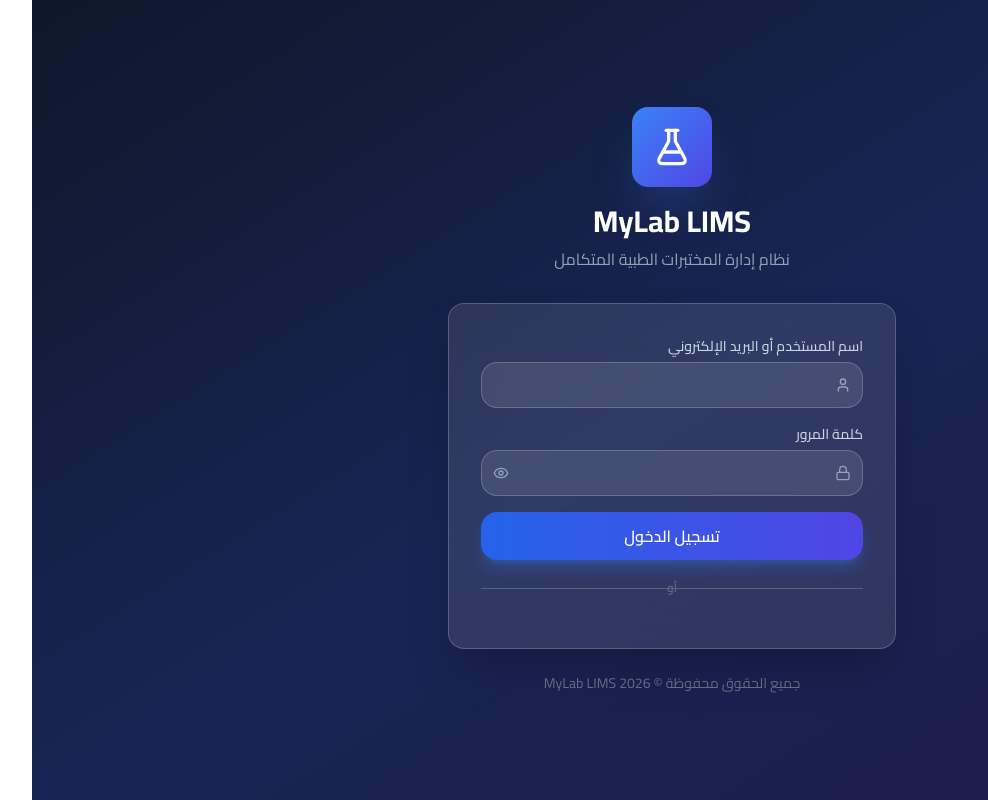
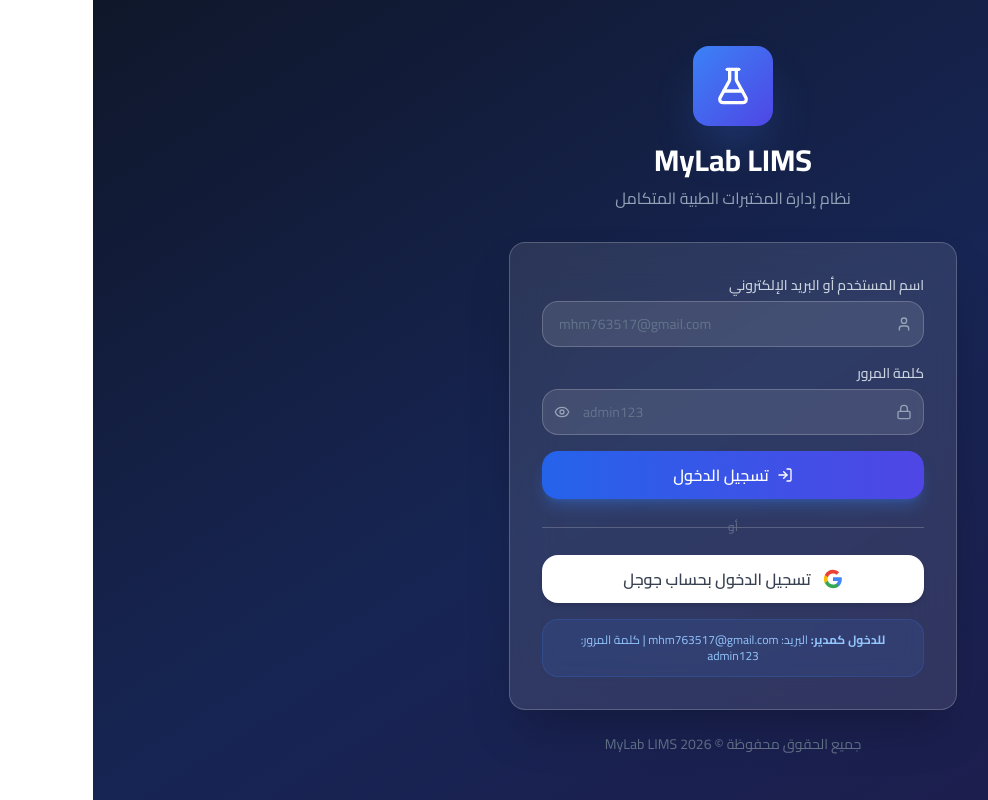
Before and after one commit to kingebrahimopq-create/my-lab-lims-web, a React (Vite) app: page /login in a window 1280 px wide. Shown: the whole page, without its empty margins (98-1086 px from the left). Built offline with nearby package versions, Linux system fonts and the light colour scheme; no server answers.

Commit message:
fix: replace broken Google OAuth with Supabase Auth, allow owner password login, sync stores/types/Layout

```diff
--- /dev/null
+++ b/src/lib/supabase.ts
@@ -0,0 +1,25 @@
+import { createClient } from '@supabase/supabase-js';
+
+const supabaseUrl = import.meta.env.VITE_SUPABASE_URL || 'https://iavbecvuohuukraoehle.supabase.co';
+const supabaseAnonKey = import.meta.env.VITE_SUPABASE_ANON_KEY || '';
+
+export const supabase = createClient(supabaseUrl, supabaseAnonKey);
+
+export async function signInWithGoogle(redirectTo?: string) {
+  const { data, error } = await supabase.auth.signInWithOAuth({
+    provider: 'google',
+    options: {
+      redirectTo: redirectTo || window.location.origin + '/auth/callback',
+    },
+  });
+  return { data, error };
+}
+
+export async function signOut() {
+  await supabase.auth.signOut();
+}
+
+export async function getCurrentUser() {
+  const { data: { user } } = await supabase.auth.getUser();
+  return user;
+}
--- a/src/pages/Login.tsx
+++ b/src/pages/Login.tsx
@@ -1,49 +1,30 @@
 import { useEffect, useState } from 'react';
-import { useNavigate } from 'react-router';
-import { FlaskConical, User, Lock, Eye, EyeOff } from 'lucide-react';
+import { useNavigate } from 'react-router-dom';
+import { FlaskConical, User, Lock, Eye, EyeOff, LogIn } from 'lucide-react';
 import { useAuthStore } from '@/stores/authStore';
+import { supabase } from '@/lib/supabase';
 
 export default function Login() {
   const navigate = useNavigate();
   const { login, isAuthenticated, loginWithCredentials, members, owners } = useAuthStore();
 
   const [isLoading, setIsLoading] = useState(false);
+  const [isGoogleLoading, setIsGoogleLoading] = useState(false);
   const [error, setError] = useState('');
   const [showPassword, setShowPassword] = useState(false);
   const [username, setUsername] = useState('');
   const [password, setPassword] = useState('');
 
+  // Redirect if already authenticated
   useEffect(() => {
     if (isAuthenticated) navigate('/');
   }, [isAuthenticated, navigate]);
 
+  // Handle Supabase OAuth callback
   useEffect(() => {
-    const initializeGoogle = () => {
-      if (typeof window !== 'undefined' && window.google && window.google.accounts) {
-        window.google.accounts.id.initialize({
-          client_id: '313164369951-4f3a3sde194h9hnsskbg0jvdl8l2shk.apps.googleusercontent.com',
-          callback: handleGoogleResponse,
-          auto_select: false,
-        });
-        window.google.accounts.id.renderButton(
-          document.getElementById('google-signin-button')!,
-          { theme: 'outline', size: 'large', width: '100%', text: 'signin_with', shape: 'pill' }
-        );
-      }
-    };
-    const timeout = setTimeout(initializeGoogle, 500);
-    return () => clearTimeout(timeout);
-  // eslint-disable-next-line react-hooks/exhaustive-deps
-  }, []);
-
-  const handleGoogleResponse = (response: { credential: string }) => {
-    setIsLoading(true);
-    setError('');
-    try {
-      const credential = response.credential;
-      const payload = JSON.parse(atob(credential.split('.')[1]));
-      const email: string = payload.email;
-
+    const { data: { subscription } } = supabase.auth.onAuthStateChange(async (event, session) => {
+      if (event === 'SIGNED_IN' && session?.user) {
+        const email = session.user.email || '';
         const OWNER_EMAIL = 'mhm763517@gmail.com';
 
         if (email === OWNER_EMAIL) {
@@ -51,13 +32,11 @@
           const authUser = {
             id: ownerRecord?.id || 'owner-default',
             email,
-          name: payload.name || ownerRecord?.name || 'صاحب المعمل',
-          picture: payload.picture,
+            name: session.user.user_metadata?.full_name || ownerRecord?.name || 'صاحب المعمل',
+            picture: session.user.user_metadata?.avatar_url,
             role: 'owner' as const,
             isOwner: true,
           };
-        localStorage.setItem('google_token', credential);
-        localStorage.setItem('auth_state', JSON.stringify(authUser));
           login(authUser);
           navigate('/');
           return;
@@ -70,24 +49,45 @@
           const authUser = {
             id: matchedMember.id,
             email,
-          name: payload.name || matchedMember.name,
-          picture: payload.picture,
+            name: session.user.user_metadata?.full_name || matchedMember.name,
+            picture: session.user.user_metadata?.avatar_url,
             role: matchedMember.role,
             customRole: matchedMember.customRole,
             isOwner: false,
           };
-        localStorage.setItem('google_token', credential);
-        localStorage.setItem('auth_state', JSON.stringify(authUser));
           login(authUser);
           navigate('/');
           return;
         }
 
+        // User not found in the system
+        await supabase.auth.signOut();
         setError('هذا الحساب غير مصرح له بالدخول. تواصل مع مدير المعمل لإضافة حسابك.');
+        setIsGoogleLoading(false);
+      }
+    });
+
+    return () => subscription.unsubscribe();
+  // eslint-disable-next-line react-hooks/exhaustive-deps
+  }, [members, owners]);
+
+  const handleGoogleLogin = async () => {
+    setIsGoogleLoading(true);
+    setError('');
+    try {
+      const { error: authError } = await supabase.auth.signInWithOAuth({
+        provider: 'google',
+        options: {
+          redirectTo: window.location.origin,
+        },
+      });
+      if (authError) {
+        setError('حدث خطأ أثناء تسجيل الدخول بجوجل: ' + authError.message);
+        setIsGoogleLoading(false);
+      }
     } catch {
       setError('حدث خطأ أثناء تسجيل الدخول بجوجل. يرجى المحاولة مرة أخرى.');
-    } finally {
-      setIsLoading(false);
+      setIsGoogleLoading(false);
     }
   };
 
@@ -144,6 +144,7 @@
                   onChange={(e) => setUsername(e.target.value)}
                   dir="ltr"
                   autoComplete="username"
+                  placeholder="mhm763517@gmail.com"
                   className="w-full pr-10 pl-4 py-3 bg-white/10 border border-white/20 rounded-xl text-white placeholder:text-slate-500 focus:outline-none focus:ring-2 focus:ring-blue-500 text-sm"
                 />
               </div>
@@ -160,6 +161,7 @@
                   onChange={(e) => setPassword(e.target.value)}
                   dir="ltr"
                   autoComplete="current-password"
+                  placeholder="admin123"
                   className="w-full pr-10 pl-10 py-3 bg-white/10 border border-white/20 rounded-xl text-white placeholder:text-slate-500 focus:outline-none focus:ring-2 focus:ring-blue-500 text-sm"
                 />
                 <button
@@ -174,8 +176,9 @@
             <button
               type="submit"
               disabled={isLoading}
-              className="w-full py-3 px-4 bg-gradient-to-r from-blue-600 to-indigo-600 hover:from-blue-700 hover:to-indigo-700 text-white font-semibold rounded-xl transition-all duration-200 disabled:opacity-50 shadow-lg shadow-blue-500/30"
+              className="w-full py-3 px-4 bg-gradient-to-r from-blue-600 to-indigo-600 hover:from-blue-700 hover:to-indigo-700 text-white font-semibold rounded-xl transition-all duration-200 disabled:opacity-50 shadow-lg shadow-blue-500/30 flex items-center justify-center gap-2"
             >
+              <LogIn className="w-4 h-4" />
               {isLoading ? 'جاري تسجيل الدخول...' : 'تسجيل الدخول'}
             </button>
           </form>
@@ -189,7 +192,29 @@
             </div>
           </div>
 
-          <div id="google-signin-button" className="w-full flex justify-center"></div>
+          <button
+            onClick={handleGoogleLogin}
+            disabled={isGoogleLoading}
+            className="w-full py-3 px-4 bg-white hover:bg-gray-50 text-gray-700 font-semibold rounded-xl transition-all duration-200 disabled:opacity-50 flex items-center justify-center gap-3 shadow-md"
+          >
+            {isGoogleLoading ? (
+              <div className="w-5 h-5 border-2 border-gray-300 border-t-blue-500 rounded-full animate-spin" />
+            ) : (
+              <svg className="w-5 h-5" viewBox="0 0 24 24">
+                <path fill="#4285F4" d="M22.56 12.25c0-.78-.07-1.53-.2-2.25H12v4.26h5.92c-.26 1.37-1.04 2.53-2.21 3.31v2.77h3.57c2.08-1.92 3.28-4.74 3.28-8.09z"/>
+                <path fill="#34A853" d="M12 23c2.97 0 5.46-.98 7.28-2.66l-3.57-2.77c-.98.66-2.23 1.06-3.71 1.06-2.86 0-5.29-1.93-6.16-4.53H2.18v2.84C3.99 20.53 7.7 23 12 23z"/>
+                <path fill="#FBBC05" d="M5.84 14.09c-.22-.66-.35-1.36-.35-2.09s.13-1.43.35-2.09V7.07H2.18C1.43 8.55 1 10.22 1 12s.43 3.45 1.18 4.93l2.85-2.22.81-.62z"/>
+                <path fill="#EA4335" d="M12 5.38c1.62 0 3.06.56 4.21 1.64l3.15-3.15C17.45 2.09 14.97 1 12 1 7.7 1 3.99 3.47 2.18 7.07l3.66 2.84c.87-2.6 3.3-4.53 6.16-4.53z"/>
+              </svg>
+            )}
+            {isGoogleLoading ? 'جاري الاتصال...' : 'تسجيل الدخول بحساب جوجل'}
+          </button>
+
+          <div className="mt-4 p-3 bg-blue-500/10 border border-blue-500/20 rounded-xl">
+            <p className="text-blue-300 text-xs text-center">
+              <strong>للدخول كمدير:</strong> البريد: mhm763517@gmail.com | كلمة المرور: admin123
+            </p>
+          </div>
         </div>
 
         <p className="text-center text-slate-500 text-sm mt-6">
```
Lines whose indentation alone changed are shown as unchanged.
